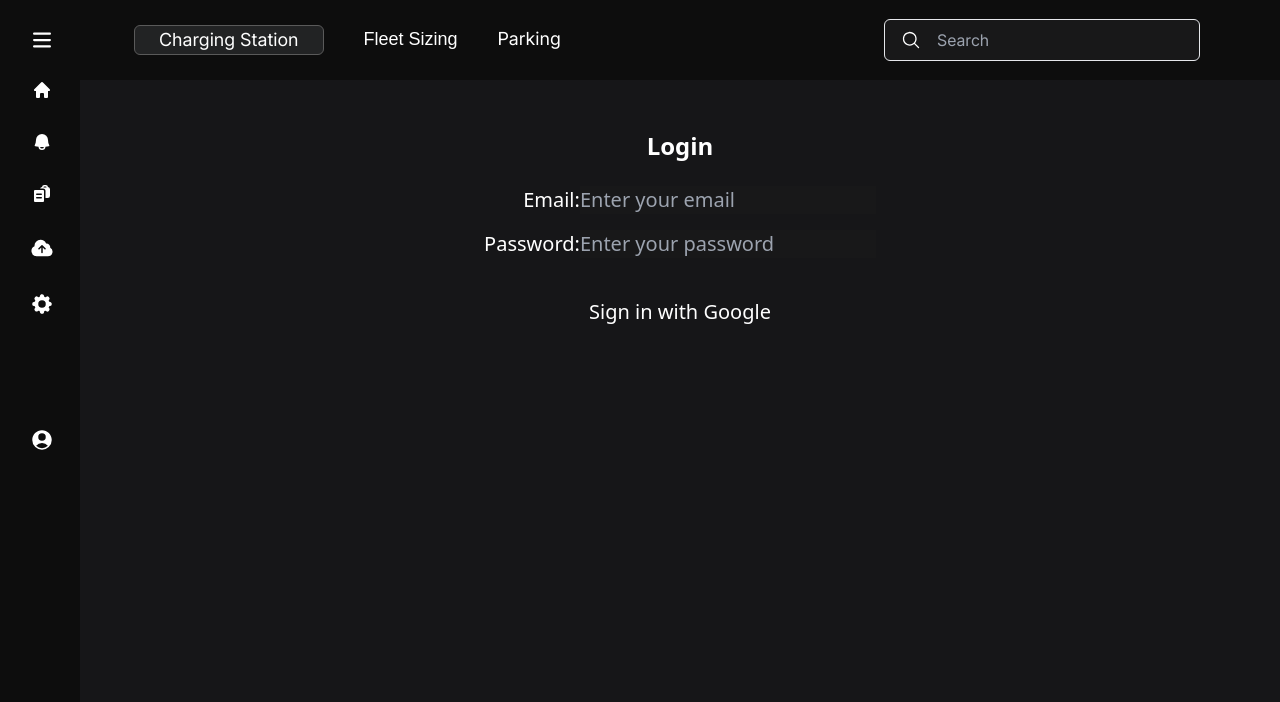
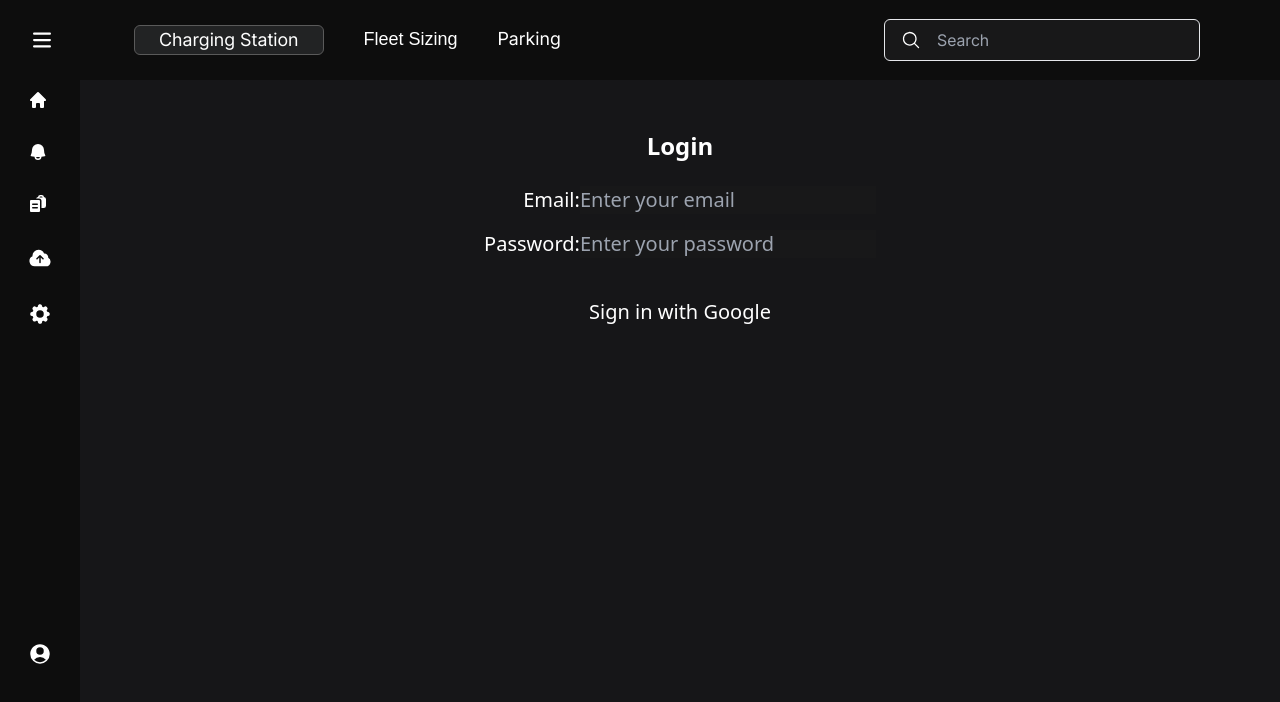
Before and after one commit to c-rose-g/Data-Visualization-Platform, a React (Vite) app in the folder data-viz-platform/: page / in a window 1280 px wide. Shown: the top 702 px of the page. Built offline with nearby package versions, Linux system fonts and the light colour scheme; no server answers; a web font is replaced by a local one.

Commit message:
Update Sidebar.tsx

```diff
--- a/data-viz-platform/src/components/layout/Sidebar.tsx
+++ b/data-viz-platform/src/components/layout/Sidebar.tsx
@@ -16,16 +16,19 @@ export default function Sidebar({collapsed}:SidebarProps) {
   };
 
   return (
-    <div className=" bg-[#0d0d0d] flex flex-col ">
-      <div className="mt-[80px] pl-[24px] pr-[20px] text-white w-20 gap-8 flex flex-col ">
+    <div className=" bg-[#0d0d0d] flex flex-col">
+      <div className=" text-white w-20 ">
 
-      <div id="sidebar-top-btns" className="flex items-center flex-col gap-8">
+      <div id="sidebar-top-btns" className="flex items-center flex-col ">
+        <div className="gap-8 flex flex-col mt-[90px]  ">
+
         <HomeButton onClick={handleHome}/>
         <BellButton/>
         <ClipboardButton/>
         <CloudUploadButton/>
         <CogButton/>
-        <div className="mt-[80px]">
+        </div>
+        <div className="fixed bottom-32  ">
 
         <ProfileButton/>
         </div>
```
